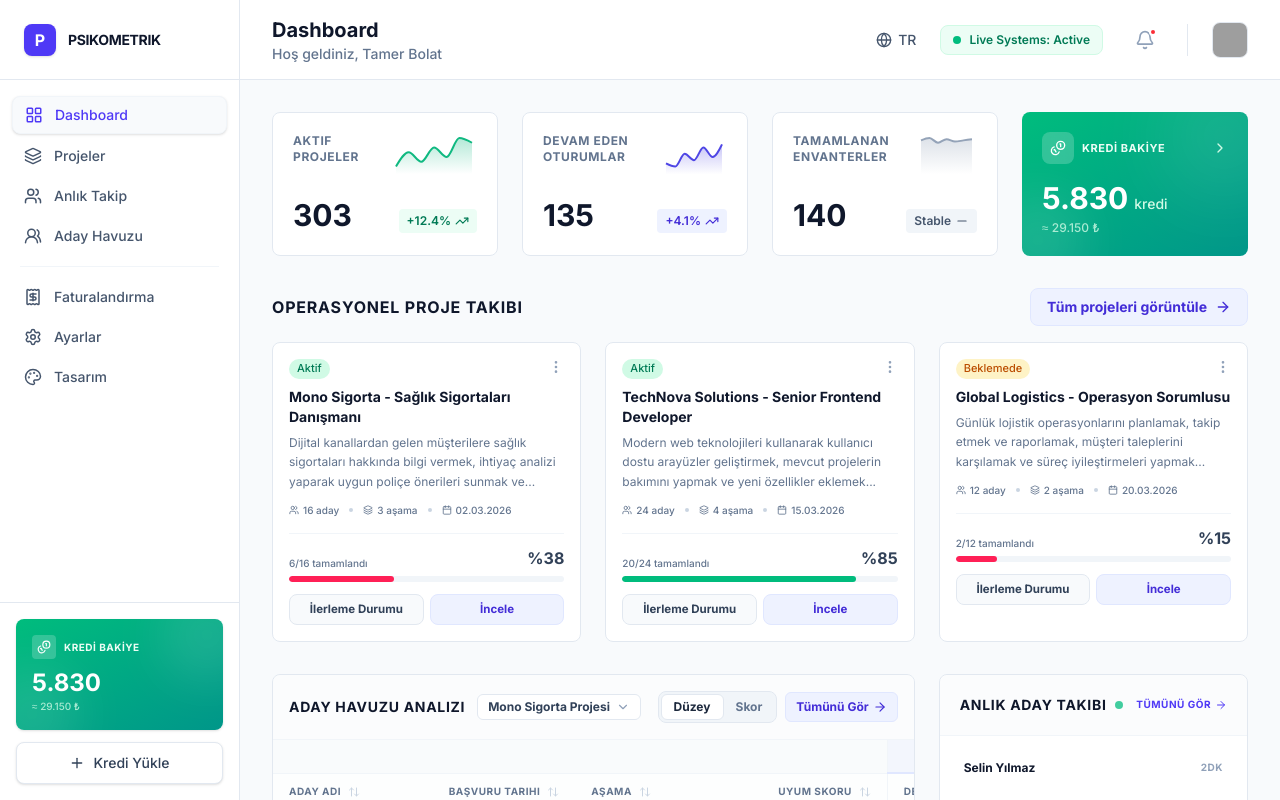
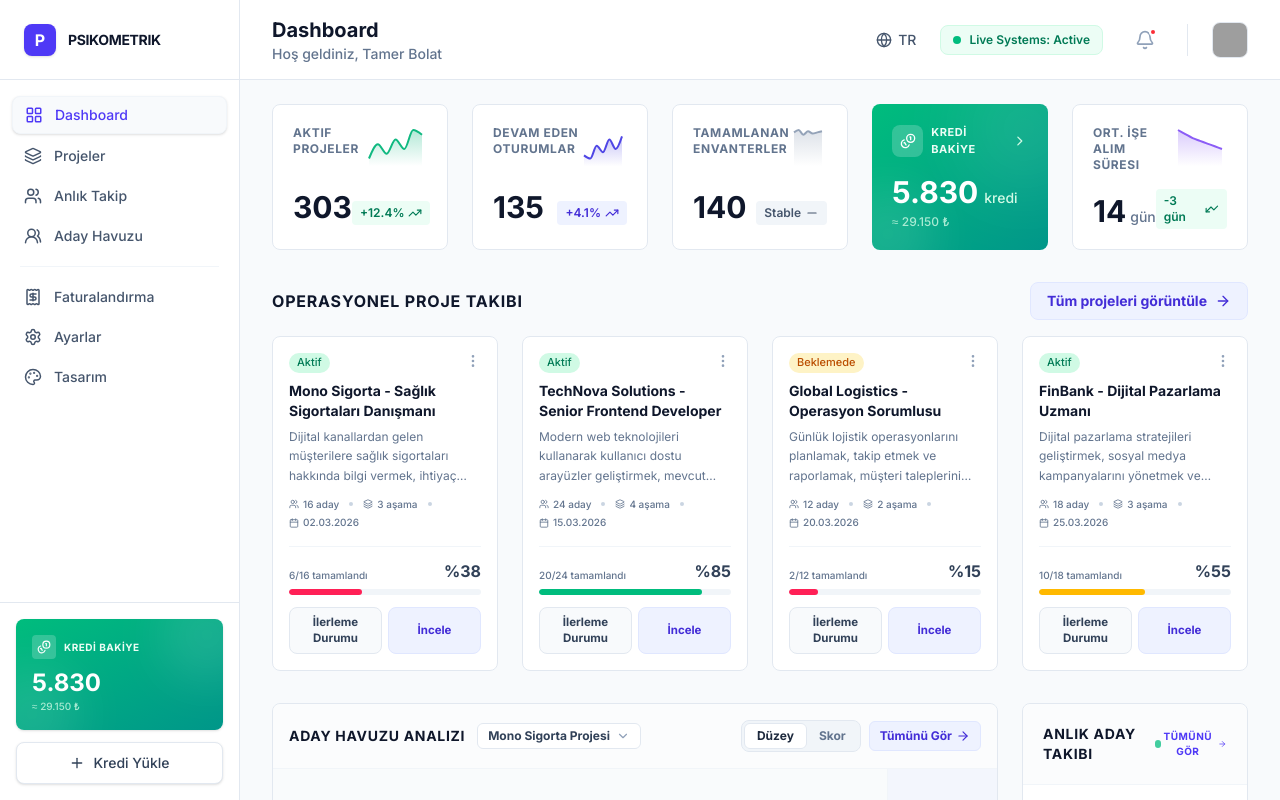
Before and after one commit to bekovisin/talentcooker-hr-dashboard-remix, a Next.js app: page / in a window 1280 px wide. Built offline with nearby package versions, Linux system fonts and the light colour scheme; grey boxes are pictures that could not be loaded.

Commit message:
Dashboard: full width layout, 5th stat card, 4th project card, wider table

```diff
--- a/app/page.tsx
+++ b/app/page.tsx
@@ -11,7 +11,7 @@ export default function Dashboard() {
       <main className="flex-1 flex flex-col min-w-0 overflow-hidden">
         <DashboardHeader />
         <div className="flex-1 overflow-y-auto w-full">
-          <div className="w-full max-w-[1400px] mx-auto p-4 lg:p-8 flex flex-col gap-6 lg:gap-8">
+          <div className="w-full p-4 lg:px-8 lg:py-6 flex flex-col gap-6 lg:gap-8">
             <StatsOverview />
             <ProjectTracking />
             <BottomWidgets />
--- a/components/BottomWidgets.tsx
+++ b/components/BottomWidgets.tsx
@@ -258,8 +258,8 @@ export function BottomWidgets() {
   };
 
   return (
-    <div className="grid grid-cols-1 lg:grid-cols-3 gap-4 lg:gap-6">
-      <div className="col-span-1 lg:col-span-2 bg-white border border-slate-200 rounded-lg flex flex-col overflow-hidden h-[600px]">
+    <div className="grid grid-cols-1 lg:grid-cols-4 gap-4 lg:gap-6">
+      <div className="col-span-1 lg:col-span-3 bg-white border border-slate-200 rounded-lg flex flex-col overflow-hidden h-[600px]">
         <div className="p-4 border-b border-slate-100 flex flex-col sm:flex-row items-start sm:items-center justify-between gap-4 bg-slate-50/50 shrink-0">
           <div className="flex items-center gap-3">
             <h3 className="text-sm font-bold text-slate-900 uppercase tracking-wider">Aday Havuzu Analizi</h3>
@@ -469,10 +469,10 @@ function TrackingItem({ name, time, step, status }: { name: string, time: string
                 animate={isActive ? { scale: [0.8, 1.2, 1] } : false}
                 transition={{ duration: 0.5, ease: "easeOut" }}
                 className={`w-4 h-4 rounded-full flex items-center justify-center transition-all duration-300 hover:scale-125 cursor-default ${isCompleted
-                    ? `${activeColor}`
-                    : isActive
-                      ? `${activeColor} ring-4 ${activeRing}`
-                      : 'bg-slate-100 border border-slate-200'
+                  ? `${activeColor}`
+                  : isActive
+                    ? `${activeColor} ring-4 ${activeRing}`
+                    : 'bg-slate-100 border border-slate-200'
                   }`}
               >
                 {isCompleted && (
--- a/components/ProjectTracking.tsx
+++ b/components/ProjectTracking.tsx
@@ -47,6 +47,19 @@ export function ProjectTracking() {
       progress: 15,
       completed: 2,
       total: 12
+    },
+    {
+      title: "FinBank - Dijital Pazarlama Uzmanı",
+      badge: "Aktif",
+      badgeColor: "text-emerald-700 bg-emerald-100",
+      description: "Dijital pazarlama stratejileri geliştirmek, sosyal medya kampanyalarını yönetmek ve performans analizleri yaparak dönüşüm oranlarını artırmak...",
+      candidates: 18,
+      stages: 3,
+      date1: "25.03.2026",
+      date2: "25.03.2026 — 05.04.2026",
+      progress: 55,
+      completed: 10,
+      total: 18
     }
   ];
 
@@ -60,7 +73,7 @@ export function ProjectTracking() {
         </Link>
       </div>
 
-      <div className="grid grid-cols-1 md:grid-cols-2 lg:grid-cols-3 gap-4 lg:gap-6">
+      <div className="grid grid-cols-1 md:grid-cols-2 lg:grid-cols-4 gap-4 lg:gap-6">
         {projects.map((p, i) => {
           let progressColor = "bg-emerald-500";
           if (p.progress < 40) progressColor = "bg-rose-500";
--- a/components/StatsOverview.tsx
+++ b/components/StatsOverview.tsx
@@ -1,5 +1,5 @@
 'use client';
-import { TrendingUp, Minus, ChevronRight, Coins } from 'lucide-react';
+import { TrendingUp, Minus, ChevronRight, Coins, Timer } from 'lucide-react';
 import { AreaChart, Area, ResponsiveContainer, Tooltip } from 'recharts';
 
 const data1 = [
@@ -12,6 +12,10 @@ const data2 = [
 
 const data3 = [
   { date: '16.10.2026', value: 30 }, { date: '17.10.2026', value: 32 }, { date: '18.10.2026', value: 28 }, { date: '19.10.2026', value: 31 }, { date: '20.10.2026', value: 29 }, { date: '21.10.2026', value: 30 }, { date: '22.10.2026', value: 31 }
+];
+
+const data4 = [
+  { date: '16.10.2026', value: 28 }, { date: '17.10.2026', value: 25 }, { date: '18.10.2026', value: 22 }, { date: '19.10.2026', value: 20 }, { date: '20.10.2026', value: 18 }, { date: '21.10.2026', value: 16 }, { date: '22.10.2026', value: 14 }
 ];
 
 const CustomTooltip = ({ active, payload }: any) => {
@@ -27,7 +31,7 @@ const CustomTooltip = ({ active, payload }: any) => {
 
 export function StatsOverview() {
   return (
-    <div className="grid grid-cols-1 sm:grid-cols-2 lg:grid-cols-4 gap-4 lg:gap-6">
+    <div className="grid grid-cols-1 sm:grid-cols-2 lg:grid-cols-5 gap-4 lg:gap-6">
       <div className="bg-white border border-slate-200 rounded-lg p-5 flex flex-col gap-4 group">
         <div className="flex justify-between items-start">
           <span className="text-xs font-bold text-slate-500 uppercase tracking-wider">Aktif Projeler</span>
@@ -129,6 +133,35 @@ export function StatsOverview() {
           </div>
         </div>
       </div>
+
+      <div className="bg-white border border-slate-200 rounded-lg p-5 flex flex-col gap-4 group">
+        <div className="flex justify-between items-start">
+          <span className="text-xs font-bold text-slate-500 uppercase tracking-wider">Ort. İşe Alım Süresi</span>
+          <div className="w-24 h-12">
+            <ResponsiveContainer width="100%" height="100%">
+              <AreaChart data={data4}>
+                <defs>
+                  <linearGradient id="color4" x1="0" y1="0" x2="0" y2="1">
+                    <stop offset="5%" stopColor="#8b5cf6" stopOpacity={0.3} />
+                    <stop offset="95%" stopColor="#8b5cf6" stopOpacity={0} />
+                  </linearGradient>
+                </defs>
+                <Tooltip content={<CustomTooltip />} />
+                <Area type="monotone" dataKey="value" stroke="#8b5cf6" strokeWidth={2} fillOpacity={1} fill="url(#color4)" />
+              </AreaChart>
+            </ResponsiveContainer>
+          </div>
+        </div>
+        <div className="flex items-end justify-between">
+          <div className="flex items-baseline gap-1">
+            <span className="text-3xl font-bold text-slate-900">14</span>
+            <span className="text-sm font-medium text-slate-500">gün</span>
+          </div>
+          <span className="text-xs font-semibold text-emerald-700 bg-emerald-50 px-2 py-1 rounded flex items-center gap-1">
+            -3 gün <TrendingUp size={14} className="transform rotate-180" />
+          </span>
+        </div>
+      </div>
     </div>
   );
 }
```
